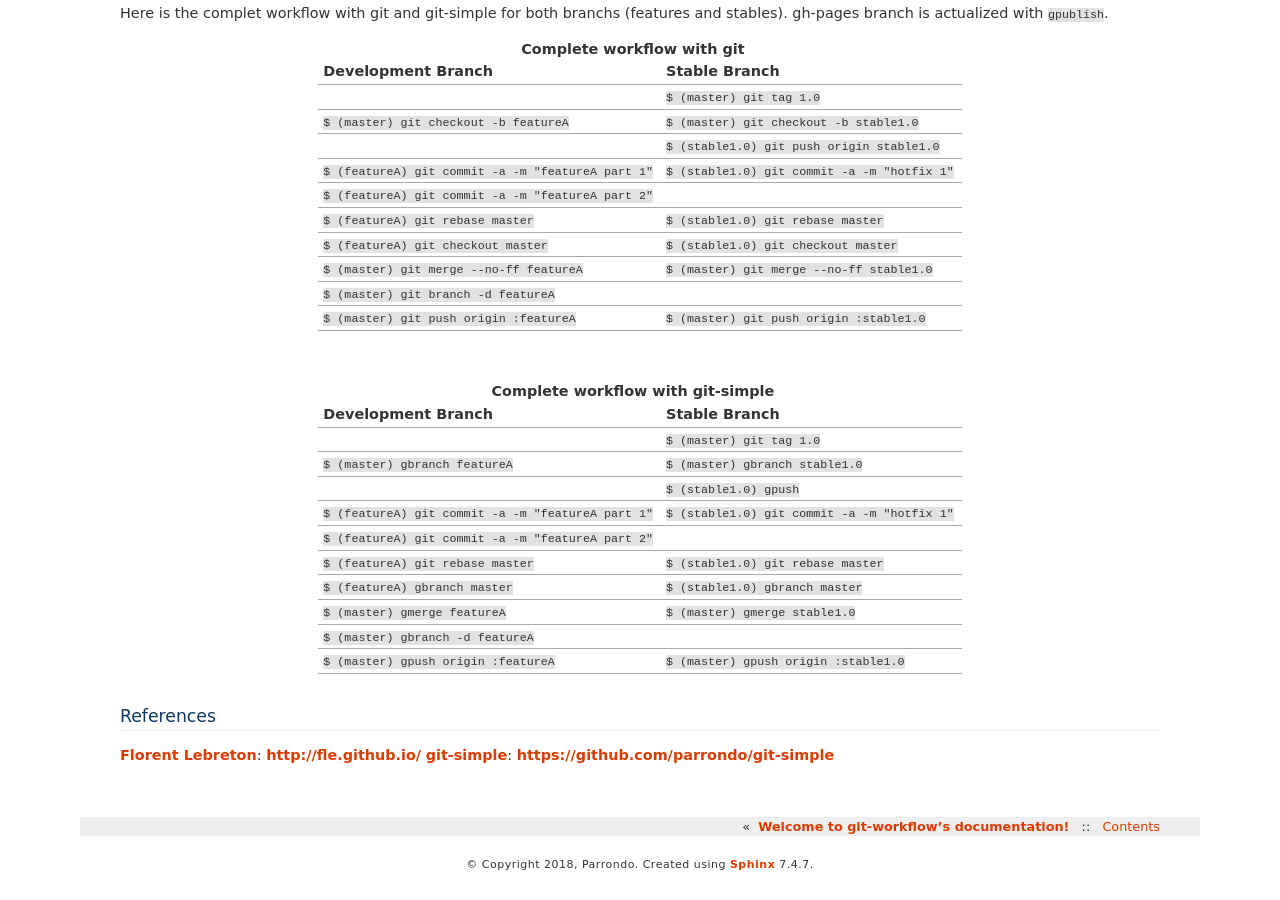
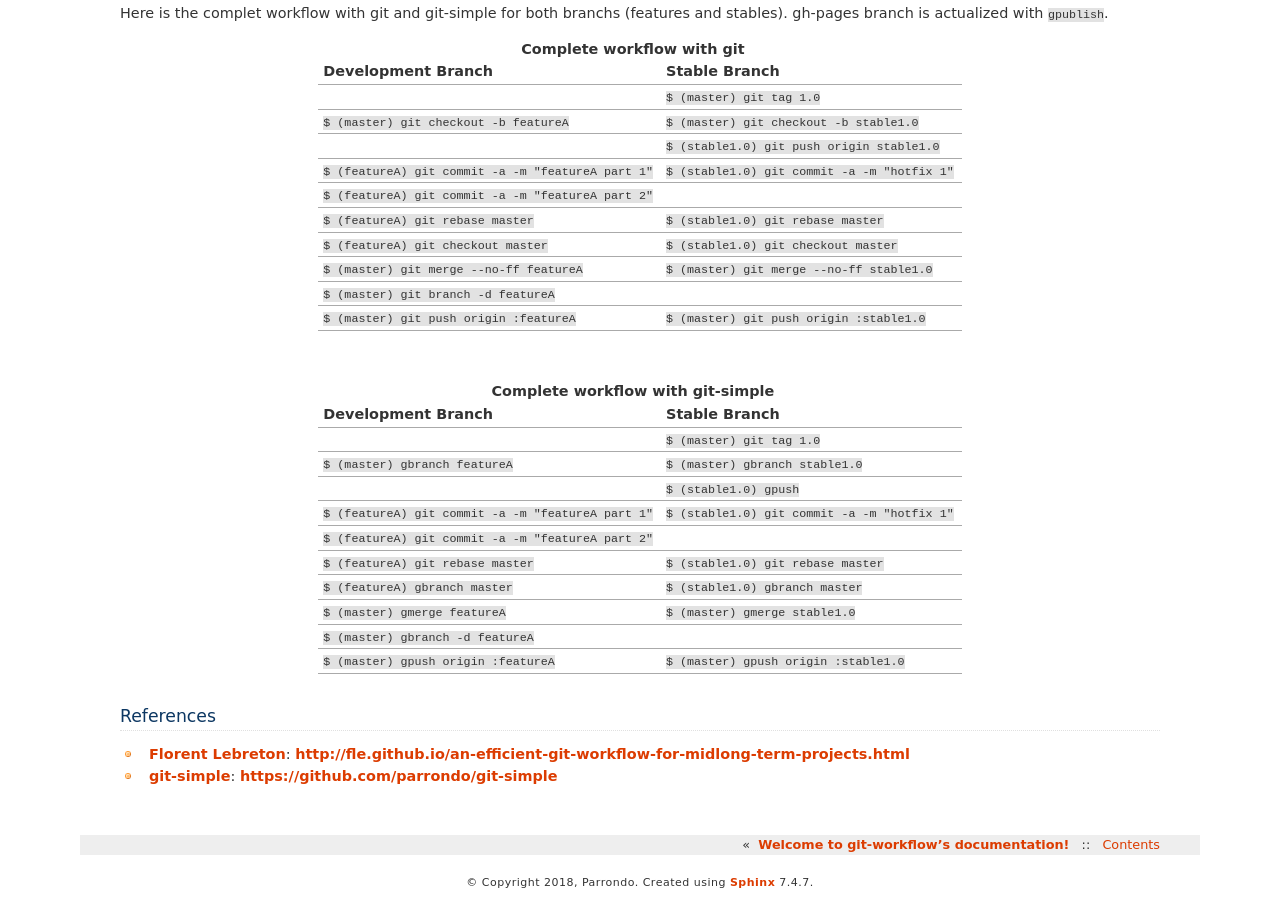
Before and after one commit to parrondo/git-workflow, a Sphinx documentation site: the page built from docs/workflow.rst, in a window 1280 px wide and 900 px high, scrolled down 3528 px. Built offline with Sphinx 7.4.7, drawn with Linux system fonts in a browser that asks for light colours; some of the changed lines change nothing that is shown.

Commit message:
workflow.rst modification

```diff
--- a/docs/workflow.rst
+++ b/docs/workflow.rst
@@ -170,9 +170,10 @@ Here is the complet workflow with git and git-simple for both branchs (features
 
 References
 ==========
-`Florent Lebreton`_: http://fle.github.io/
-`git-simple`_: https://github.com/parrondo/git-simple
+
+* `Florent Lebreton`_: http://fle.github.io/an-efficient-git-workflow-for-midlong-term-projects.html
+* `git-simple`_: https://github.com/parrondo/git-simple
 
 
-.. _`Florent Lebreton`: http://fle.github.io/
+.. _`Florent Lebreton`: http://fle.github.io/an-efficient-git-workflow-for-midlong-term-projects.html
 .. _`git-simple`: https://github.com/parrondo/git-simple
```
